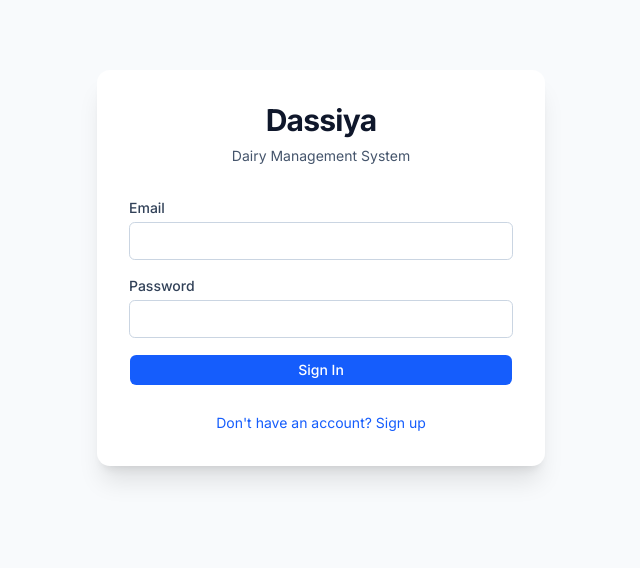
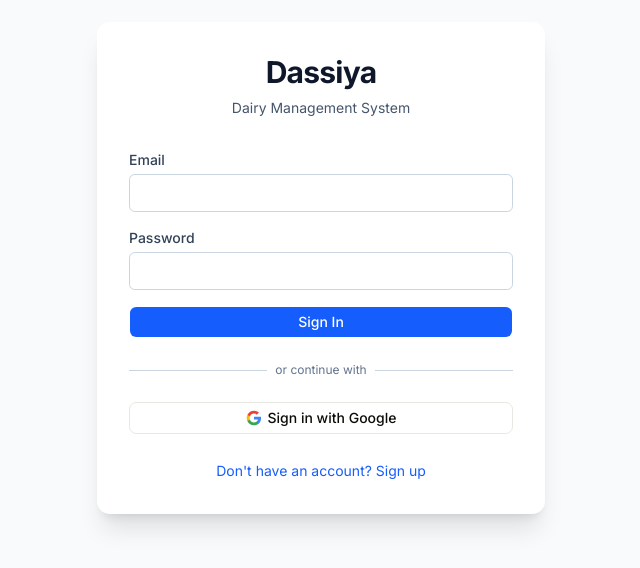
Before and after one commit to himanshukpr/Dassiya, a Next.js app: page / in a window 1280 px wide. Shown: the part 132-700 px from the top of the page, without its empty margins (319-959 px from the left). Built offline with nearby package versions, Linux system fonts and the light colour scheme; no server answers.

Commit message:
google working now in this

```diff
--- a/app/page.tsx
+++ b/app/page.tsx
@@ -5,6 +5,7 @@
 import { auth } from "@/lib/firebase";
 import { useRouter } from "next/navigation";
 import { Button } from "@/components/ui/button";
+import { useAuth } from "@/components/providers/AuthContext";
 
 export default function LoginPage() {
   const [isLogin, setIsLogin] = useState(true);
@@ -12,6 +13,8 @@
   const [password, setPassword] = useState("");
   const [error, setError] = useState("");
   const [loading, setLoading] = useState(false);
+  const [googleLoading, setGoogleLoading] = useState(false);
+  const { signInWithGoogle } = useAuth();
   const router = useRouter();
 
   const handleAuth = async (e: React.FormEvent) => {
@@ -30,6 +33,19 @@
       setError(err.message);
     } finally {
       setLoading(false);
+    }
+  };
+
+  const handleGoogleSignIn = async () => {
+    setError("");
+    setGoogleLoading(true);
+    try {
+      await signInWithGoogle();
+      router.push("/dashboard");
+    } catch (err: any) {
+      setError(err.message);
+    } finally {
+      setGoogleLoading(false);
     }
   };
 
@@ -70,6 +86,31 @@
           </Button>
         </form>
 
+        <div className="relative my-6">
+          <div className="absolute inset-0 flex items-center">
+            <div className="w-full border-t border-slate-300 dark:border-slate-700"></div>
+          </div>
+          <div className="relative flex justify-center text-xs">
+            <span className="bg-white dark:bg-slate-800 px-2 text-slate-500 dark:text-slate-400">or continue with</span>
+          </div>
+        </div>
+
+        <Button
+          type="button"
+          variant="outline"
+          className="w-full"
+          onClick={handleGoogleSignIn}
+          disabled={googleLoading}
+        >
+          <svg viewBox="0 0 24 24" className="size-4" aria-hidden="true">
+            <path d="M22.56 12.25c0-.78-.07-1.53-.2-2.25H12v4.26h5.92a5.06 5.06 0 0 1-2.2 3.32v2.77h3.57c2.08-1.92 3.28-4.74 3.28-8.1z" fill="#4285F4"/>
+            <path d="M12 23c2.97 0 5.46-.98 7.28-2.66l-3.57-2.77c-.98.66-2.23 1.06-3.71 1.06-2.86 0-5.29-1.93-6.16-4.53H2.18v2.84C3.99 20.53 7.7 23 12 23z" fill="#34A853"/>
+            <path d="M5.84 14.09c-.22-.66-.35-1.36-.35-2.09s.13-1.43.35-2.09V7.07H2.18C1.43 8.55 1 10.22 1 12s.43 3.45 1.18 4.93l2.85-2.22.81-.62z" fill="#FBBC05"/>
+            <path d="M12 5.38c1.62 0 3.06.56 4.21 1.64l3.15-3.15C17.45 2.09 14.97 1 12 1 7.7 1 3.99 3.47 2.18 7.07l3.66 2.84c.87-2.6 3.3-4.53 6.16-4.53z" fill="#EA4335"/>
+          </svg>
+          {googleLoading ? "Please wait..." : "Sign in with Google"}
+        </Button>
+
         <div className="mt-6 text-center">
           <button
             type="button"
--- a/components/providers/AuthContext.tsx
+++ b/components/providers/AuthContext.tsx
@@ -1,15 +1,16 @@
 "use client";
 
 import React, { createContext, useContext, useEffect, useState } from "react";
-import { onAuthStateChanged, User } from "firebase/auth";
+import { onAuthStateChanged, User, GoogleAuthProvider, signInWithPopup } from "firebase/auth";
 import { auth } from "@/lib/firebase";
 
 interface AuthContextType {
   user: User | null;
   loading: boolean;
+  signInWithGoogle: () => Promise<void>;
 }
 
-const AuthContext = createContext<AuthContextType>({ user: null, loading: true });
+const AuthContext = createContext<AuthContextType>({ user: null, loading: true, signInWithGoogle: async () => {} });
 
 export const useAuth = () => useContext(AuthContext);
 
@@ -26,8 +27,13 @@
     return () => unsubscribe();
   }, []);
 
+  const signInWithGoogle = async () => {
+    const provider = new GoogleAuthProvider();
+    await signInWithPopup(auth, provider);
+  };
+
   return (
-    <AuthContext.Provider value={{ user, loading }}>
+    <AuthContext.Provider value={{ user, loading, signInWithGoogle }}>
       {children}
     </AuthContext.Provider>
   );
```
